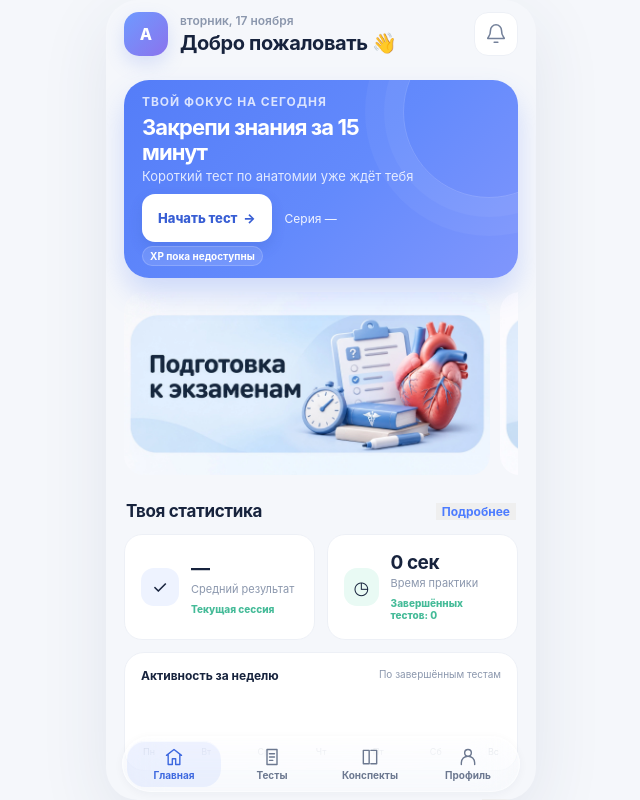
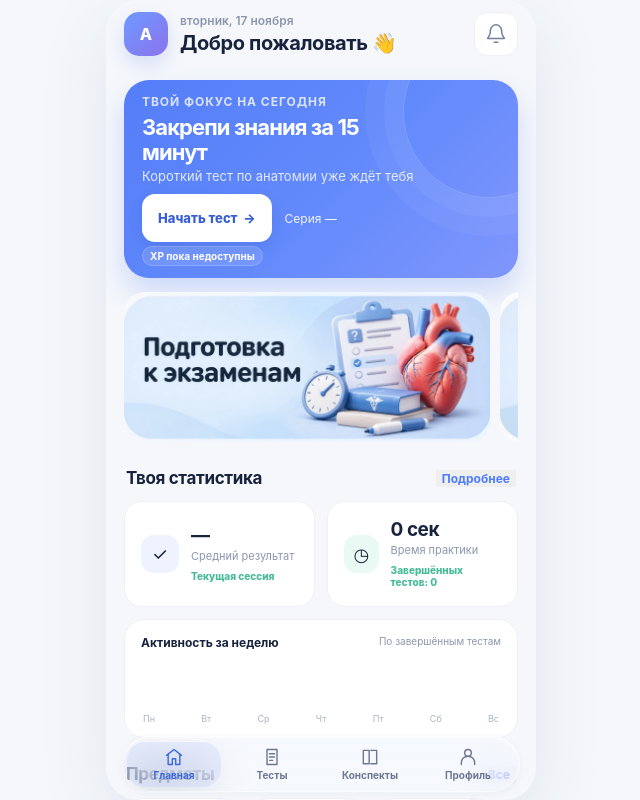
Before and after one commit to sharpv1/anatomai, a React (Vite) app: page / in a window 1280 px wide. Shown: the whole page, without its empty margins (319-959 px from the left). Built offline with nearby package versions, Linux system fonts and the light colour scheme.

Commit message:
Compact promo cards and crop embedded artwork gutters without reencoding

```diff
--- a/src/components/StudyPromos.css
+++ b/src/components/StudyPromos.css
@@ -1,8 +1,11 @@
 /* Keep the existing scroll-snap container and its two-axis touch behavior. */
 .study-promos .study-promo--image {
   display: block;
-  aspect-ratio: 2 / 1;
+  position: relative;
+  height: clamp(140px, 36vw, 150px);
+  aspect-ratio: auto;
   min-height: 0;
+  margin: 0;
   padding: 0;
   border: 0;
   border-radius: 20px;
@@ -12,7 +15,23 @@
 
 .study-promo--image img {
   display: block;
+  position: absolute;
+  /* The approved artwork includes pale outer gutters. Crop them at display
+     time to keep the original WebP bytes and avoid another lossy encode. */
+  left: -2%;
+  top: -10%;
+  width: 104%;
+  height: 120%;
+  max-width: none;
+  object-fit: cover;
+  object-position: 45% 50%;
+}
+
+.study-promo--image img[src$="anatomai-premium.webp"] {
+  /* The crown rises above the coloured surface: preserve that extra headroom. */
+  top: -8%;
+  left: 0;
   width: 100%;
-  height: 100%;
-  object-fit: contain;
+  height: 116%;
+  object-position: 50% 0%;
 }
```
Also changed, not shown: tests/ui79.mjs (+31 -8 lines), 16 other files (tests, documents, lock files or other folders).
